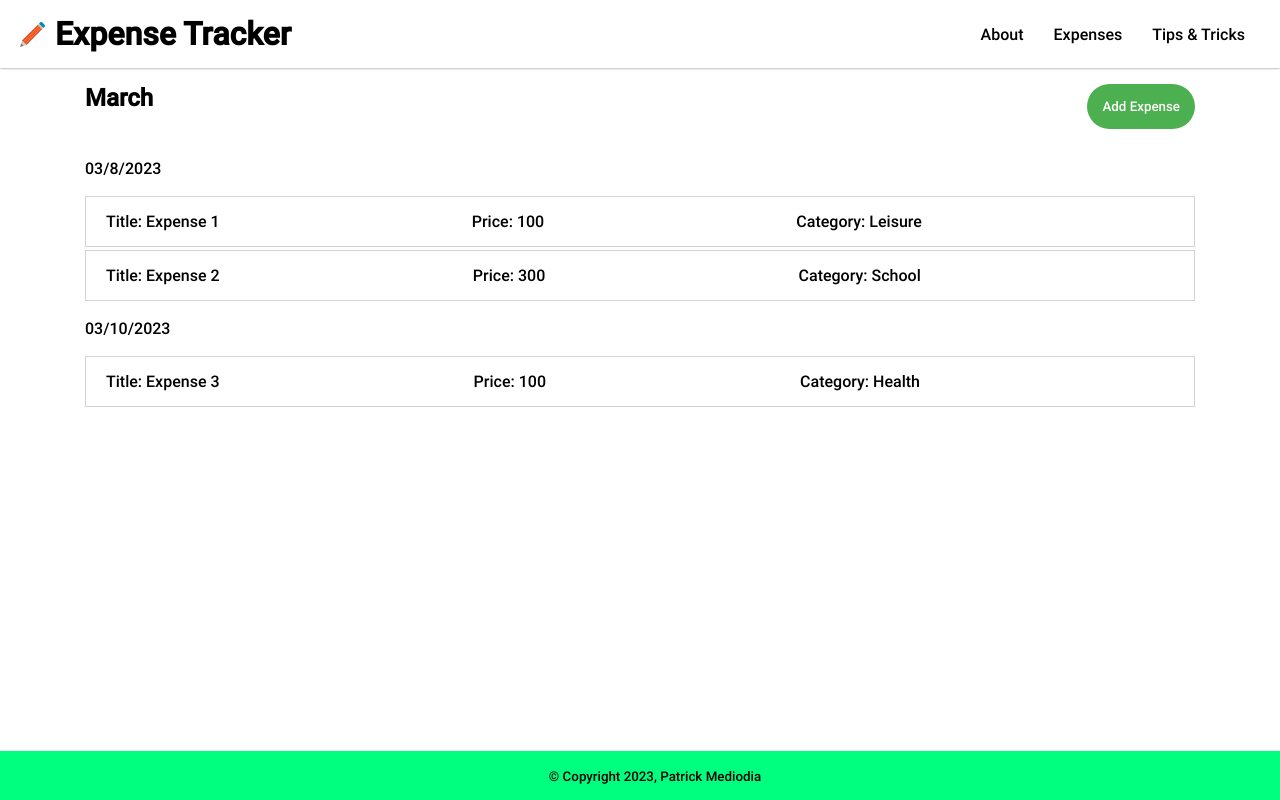
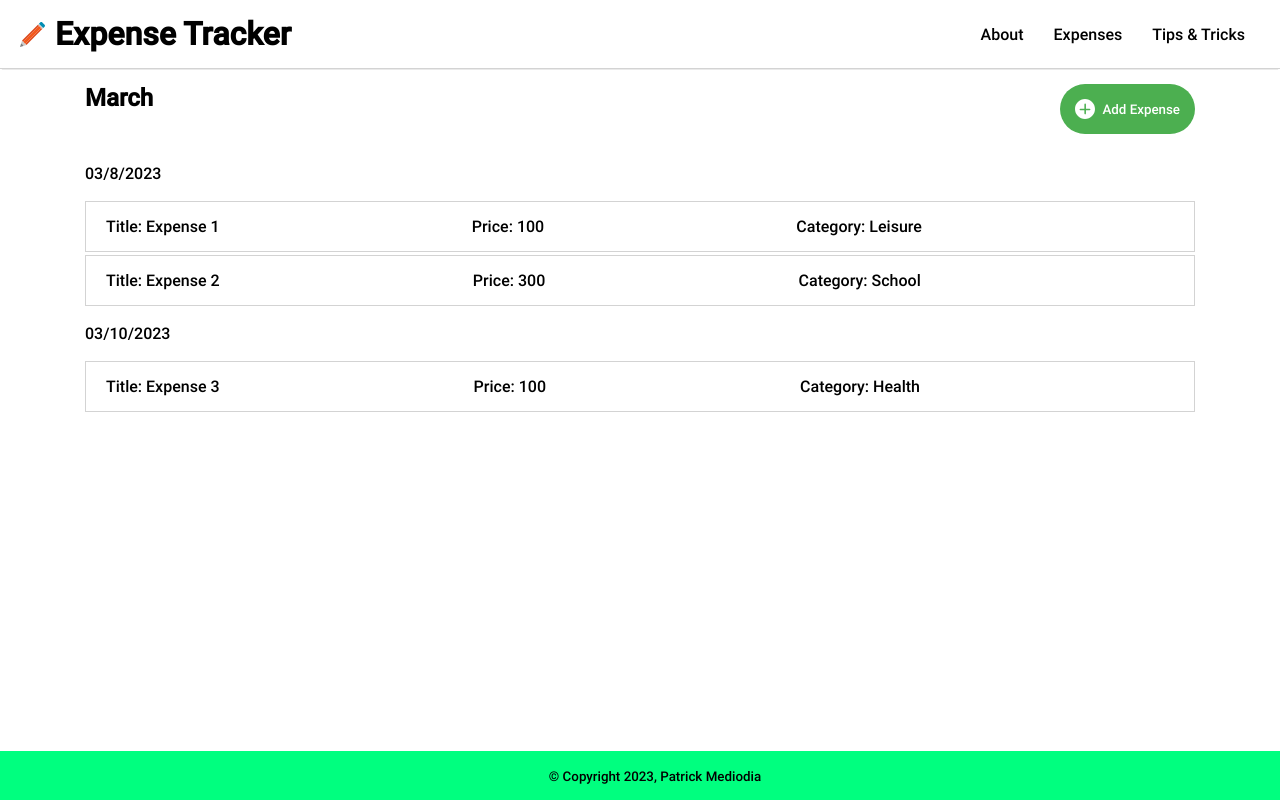
Before and after one commit to PatrickMediodia/expense-tracker, a React (Vite) app: page / in a window 1280 px wide. Built offline with nearby package versions, Linux system fonts and the light colour scheme.

Commit message:
Added add icon to add expense button

```diff
--- a/src/App.css
+++ b/src/App.css
@@ -49,12 +49,19 @@
     margin-right: auto;
 }
 
-.add-expense {
+.add-expense-button {
     background-color: #4CAF50;
     border: none;
     color:white;
     padding: 15px;
     border-radius: 35px;
+    display: flex;
+    align-items: center;
+}
+
+.add-icon {
+    height:20px;
+    margin-right:7px;
 }
 
 .day-header {
--- a/src/components/ExpenseMonth.jsx
+++ b/src/components/ExpenseMonth.jsx
@@ -1,4 +1,5 @@
 import ExpenseDay from "./ExpenseDay";
+import AddIcon from "../assets/addIcon.svg";
 
 function ExpenseMonth({ month, expenses }) {
   return (
@@ -8,7 +9,10 @@ function ExpenseMonth({ month, expenses }) {
         {/* Month header*/}
         <div className="month-header">
           <h2 className="month-text">{month}</h2>
-          <button className="add-expense">Add Expense</button>
+          <button className="add-expense-button">
+            <img src={AddIcon} className="add-icon"/>
+            <p className="add-text">Add Expense</p>
+          </button>
         </div>
 
         {/* Month body*/}
```
Also changed, not shown: src/assets/addIcon.svg (added).
